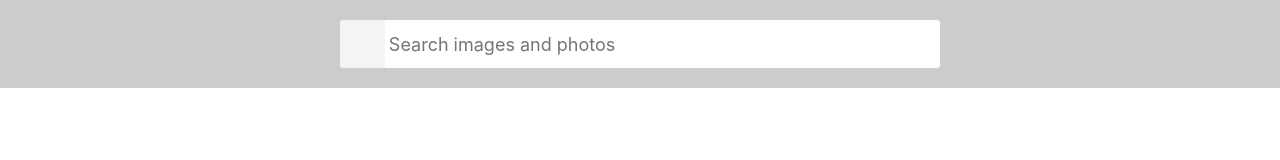
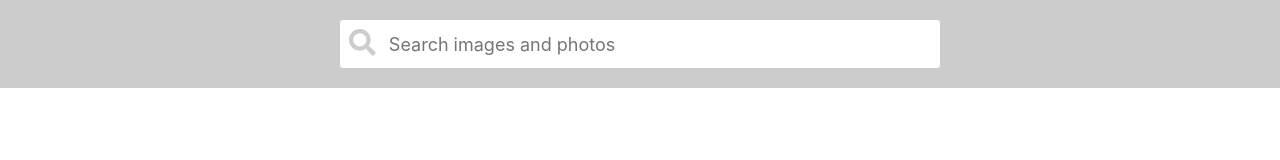
Before and after one commit to VikOrlovskiy/goit-react-hw-03-image-finder, a React (Create React App) app: page / in a window 1280 px wide. Shown: the top 160 px of the page. Built offline with nearby package versions, Linux system fonts and the light colour scheme.

Commit message:
feature serch icon add

```diff
--- a/src/components/Searchform/Searchform.js
+++ b/src/components/Searchform/Searchform.js
@@ -20,15 +20,13 @@ export default class Searchform extends Component {
   render() {
     const { name } = this.state;
     return (
-      <form className={s.SearchForm} onSubmit={this.handleSubmit}>
-        <button type="submit" className={s.SearchFormButton}>
-          <span className={s.SearchFormbuttonlabel}>
-            <FaSearch />
-          </span>
+      <form className={s.Form} onSubmit={this.handleSubmit}>
+        <button type="submit" className={s.Form__Button}>
+          <FaSearch size="2em" fill="#ccc" className={s.Button__icon} />
         </button>
 
         <input
-          className={s.SearchFormInput}
+          className={s.Form__Input}
           onChange={this.onChengeValue}
           value={name}
           type="text"
--- a/src/components/Searchform/Searchform.module.css
+++ b/src/components/Searchform/Searchform.module.css
@@ -1,4 +1,4 @@
-.SearchForm {
+.Form {
   display: flex;
   align-items: center;
   width: 100%;
@@ -9,36 +9,22 @@
   margin: 0 auto;
 }
 
-.SearchFormButton {
-  display: inline-block;
+.Form__Button {
   width: 48px;
   height: 48px;
   border: 0;
-  background-size: 40%;
-  background-repeat: no-repeat;
-  background-position: center;
-  opacity: 0.6;
-  transition: opacity 250ms cubic-bezier(0.4, 0, 0.2, 1);
   cursor: pointer;
   outline: none;
+  background-color: transparent;
 }
-.SearchFormButton:hover {
-  opacity: 1;
+.Button__icon {
+  fill: #ccc;
+  transition: fill 250ms cubic-bezier(0.165, 0.84, 0.44, 1);
 }
-
-.SearchFormbuttonlabel {
-  position: absolute;
-  width: 1px;
-  height: 1px;
-  padding: 0;
-  overflow: hidden;
-  clip: rect(0, 0, 0, 0);
-  white-space: nowrap;
-  clip-path: inset(50%);
-  border: 0;
+.Form__Button:hover .Button__icon {
+  fill: black;
 }
-
-.SearchFormInput {
+.Form__Input {
   display: inline-block;
   width: 100%;
   font: inherit;
@@ -49,7 +35,7 @@
   padding-right: 4px;
 }
 
-.SearchFormInput::placeholder {
+.Form__Input::placeholder {
   font: inherit;
   font-size: 18px;
 }
```
